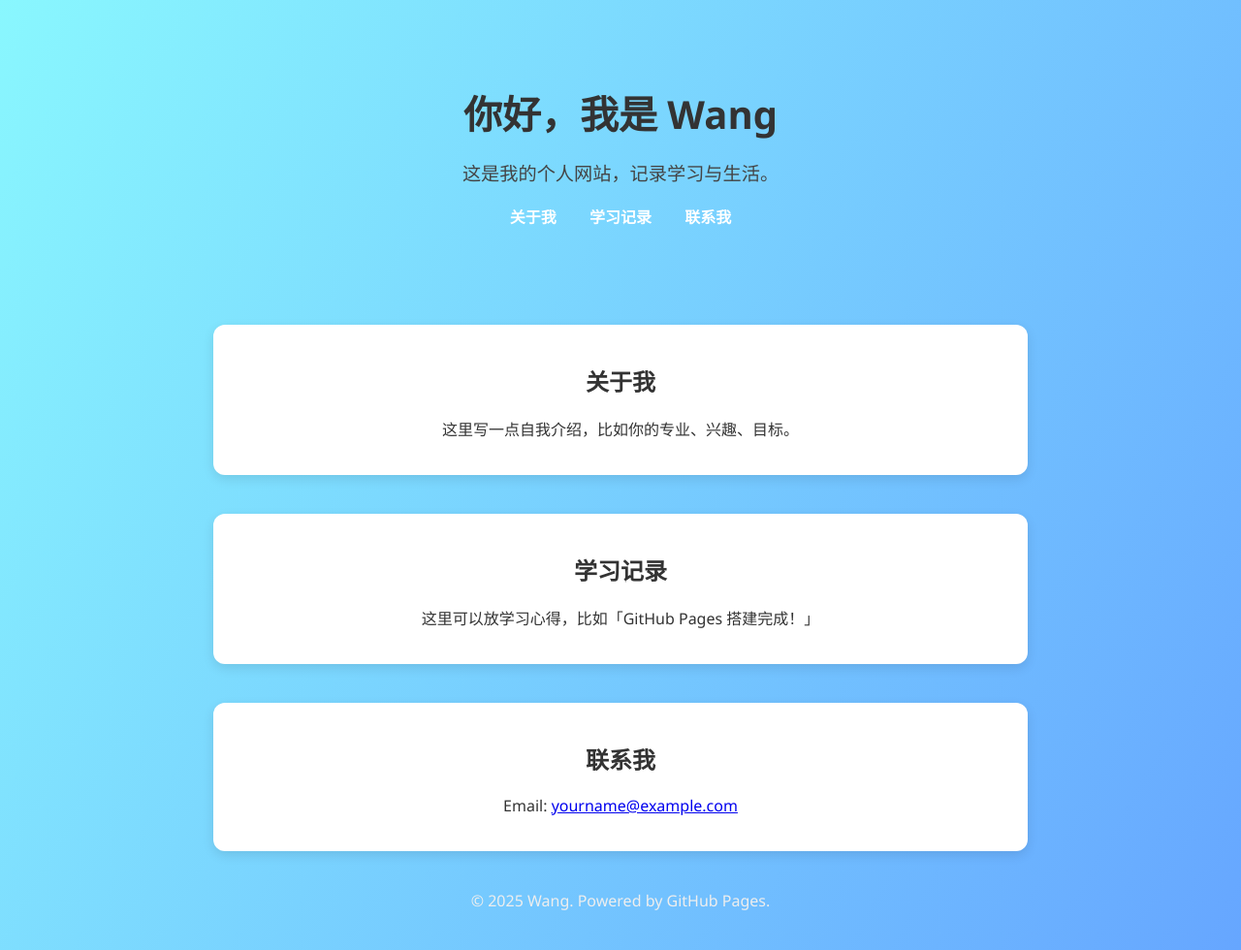
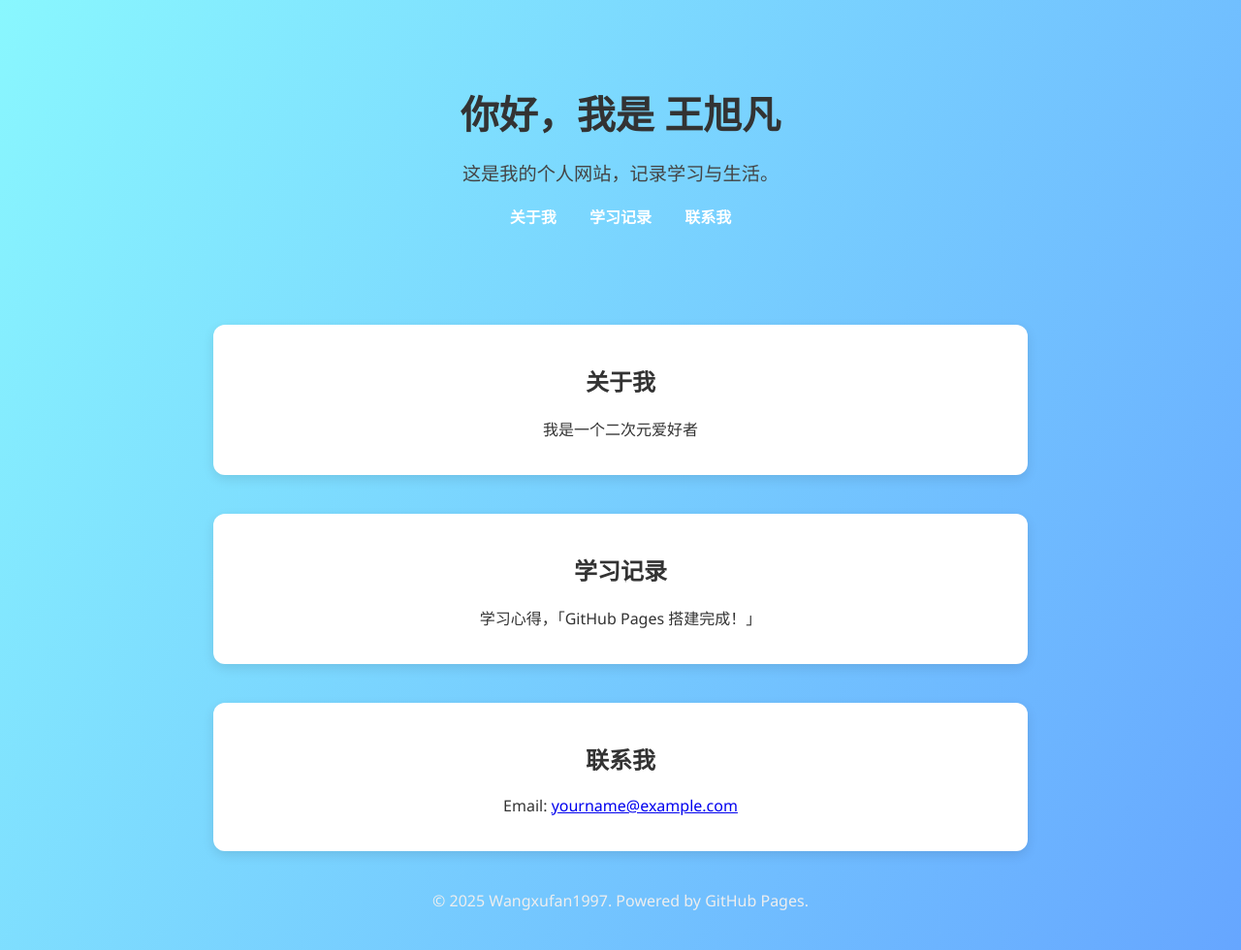
Before and after one commit to wangxufan1997/wangxufan1997.github.io, a plain HTML site: page index.html in a window 1280 px wide. Shown: the whole page at 97% size. Drawn offline with Linux system fonts and the light colour scheme.

Commit message:
Update index.html

```diff
--- a/index.html
+++ b/index.html
@@ -49,7 +49,7 @@
 </head>
 <body>
   <header>
-    <h1>你好，我是 Wang</h1>
+    <h1>你好，我是 王旭凡</h1>
     <p>这是我的个人网站，记录学习与生活。</p>
     <nav>
       <a href="#about">关于我</a>
@@ -60,21 +60,21 @@
 
   <section id="about">
     <h2>关于我</h2>
-    <p>这里写一点自我介绍，比如你的专业、兴趣、目标。</p>
+    <p>我是一个二次元爱好者</p>
   </section>
 
   <section id="blog">
     <h2>学习记录</h2>
-    <p>这里可以放学习心得，比如「GitHub Pages 搭建完成！」</p>
+    <p>学习心得，「GitHub Pages 搭建完成！」</p>
   </section>
 
   <section id="contact">
     <h2>联系我</h2>
-    <p>Email: <a href="mailto:yourname@example.com">yourname@example.com</a></p>
+    <p>Email: <a href="wangxufan1997@gmail.com">yourname@example.com</a></p>
   </section>
 
   <footer>
-    <p>© 2025 Wang. Powered by GitHub Pages.</p>
+    <p>© 2025 Wangxufan1997. Powered by GitHub Pages.</p>
   </footer>
 </body>
 </html>
```
